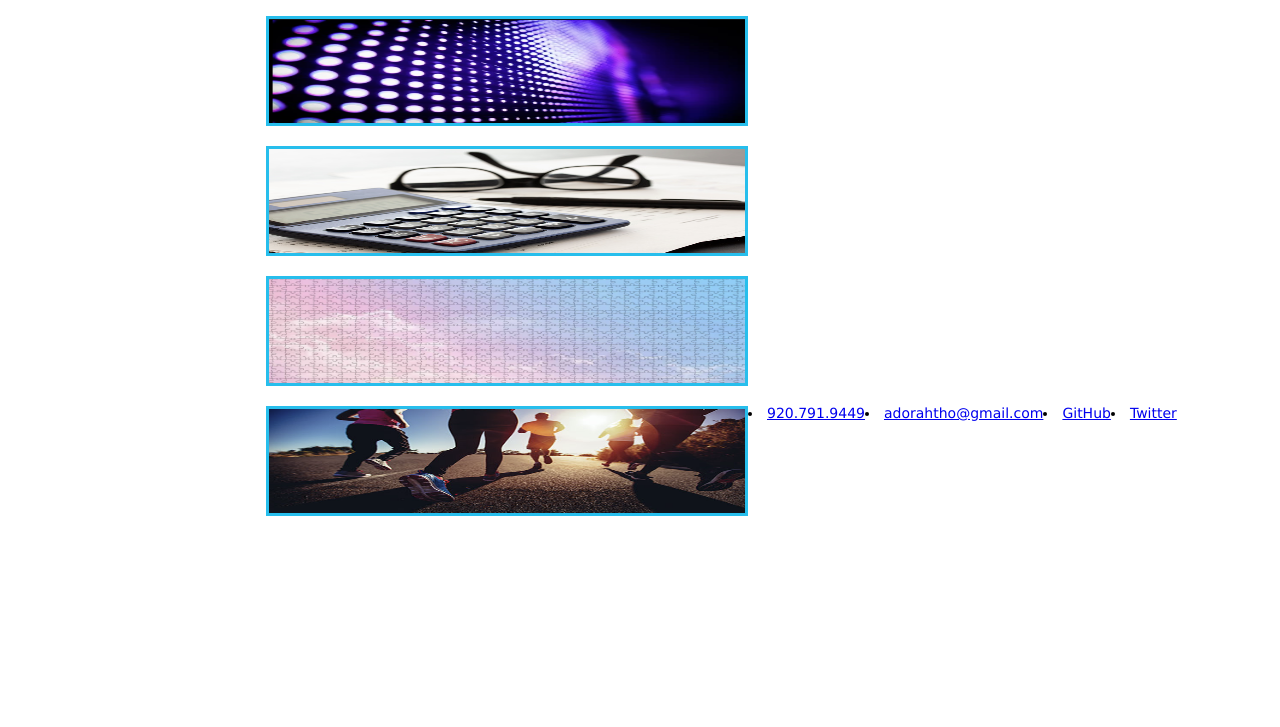
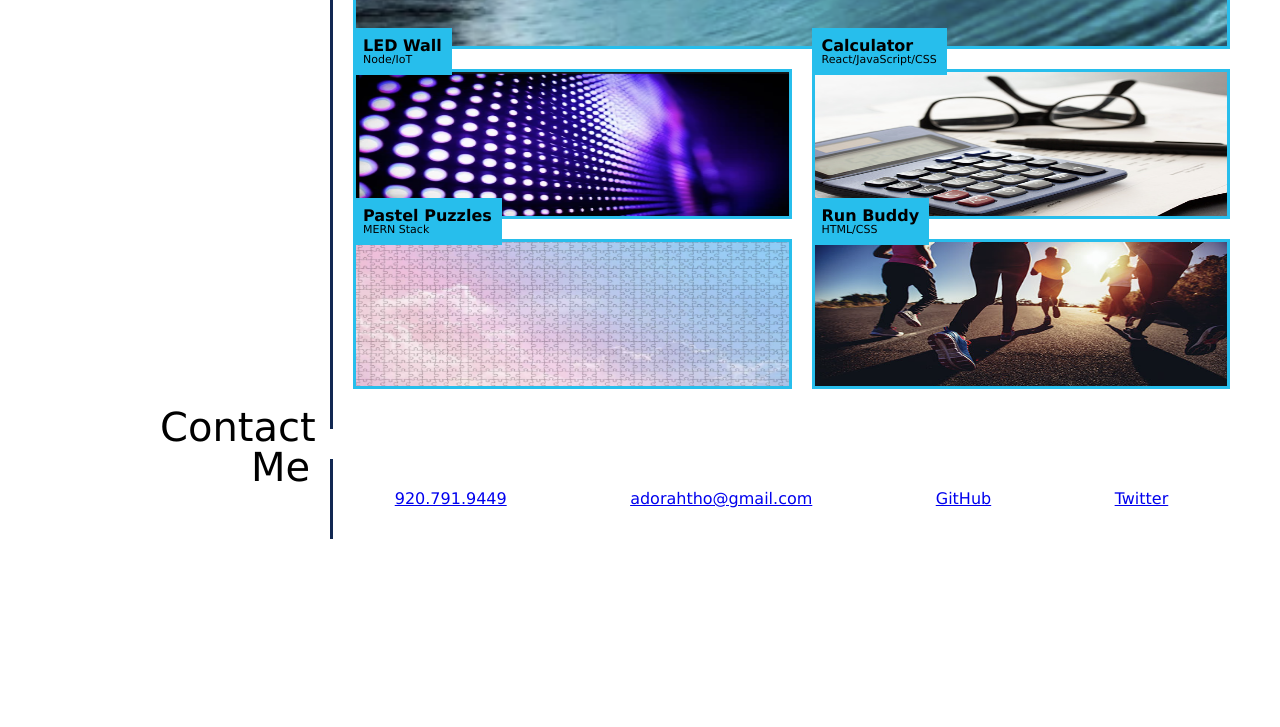
Before and after one commit to adorahtho/portfolio, a plain HTML site: page index.html in a window 1280 px wide. Shown: the part 755-1482 px from the top of the page. Before the commit the page ends 1401 px from the top, so only its background shows below. Drawn offline with Linux system fonts and the light colour scheme; files whose address does not match are found by name.

Commit message:
added reset.css and made additional edits to index.html and style.css

```diff
--- a/index.html
+++ b/index.html
@@ -2,9 +2,10 @@
 <html lang="en">
 
 <head>
+  <title>Adorah's Portfolio</title>
   <meta charset="UTF-8" />
   <meta name="viewport" content="width=device-width, initial-scale=1" />
-  <title>Adorah's Portfolio</title>
+  <link rel="stylesheet" type="text/css" href="./reset.css"/>
   <link rel="stylesheet" type="text/css" href="./style.css"/>
 </head>
 
@@ -31,30 +32,61 @@
       <aside>
         <ul>
           <li>
-            <p id="aboutme">About Me</p></li>
+            <p id="aboutme">About Me</p>
+          </li>
+          <li class="work-sidebar">
+            <p class="work-borderline" id="work">Work</p>
+          </li>
           <li>
-            <p id="work">Work</p></li>
-          <li>
-            <p id="contactme">Contact Me</p></li>
+            <p id="contactme">Contact Me</p>
+          </li>
         </ul>
       </aside>
 
       <article>
         <p class="aboutme-text">
-          Hello, my name is Adorah Tho. I am a mom of two and currently work as a Prior Authorization Clerical Analyst. In my position I work through different queues reviewing prior authorizations for different types of services. Once in awhile I will hear about the system side and see things get updated or changed. That was when I first started getting curious about coding so I decided to dabble in a little HTML and CSS on Codecamy. The simple things I was learning like creating a paragraph, a list, or adding a submit button made me feel so excited because those were little things I use and see everyday while working or using my phone. It really made realize all the posibilities that there are with coding and gives me the desire to learn more.</p>
+          Hello, my name is Adorah Tho. I am a mom of two and currently work as a Prior Authorization Clerical Analyst. In my position I work through different queues reviewing prior authorizations for different types of services. Once in awhile I will hear about the system side and see things get updated or changed. That was when I first started getting curious about coding so I decided to dabble in a little HTML and CSS on Codecamy. The simple things I was learning like creating a paragraph, a list, or adding a submit button made me feel so excited because those were little things I use and see everyday while working or using my phone. It really made realize all the posibilities that there are with coding and gives me the desire to learn more.
+        </p>
+
         <section>
           <div class="work-images">
             <img src="./Images/surf-report.png" alt="surf report" class="card" id="card-surf"/>
+              <div class="image-text" id="surf-text">
+                <h4>Surf Report</h4>
+                <p class="small-fontsize">MERN Stack</p>
+              </div>
+          <div class="left-images">
             <img src="./Images/LED-wall.png" alt="LED wall" class="card" id="left-cards"/>
+              <div class="image-text" id="led-text">
+                <h4>LED Wall</h4>
+                <p class="small-fontsize">Node/IoT</p>
+              </div>
+            <img src="./Images/pastel-puzzles.png" alt="pastel puzzles" class="card"/>
+              <div class="image-text" id="puzzles-text">
+                <h4>Pastel Puzzles</h4>
+                <p class="small-fontsize">MERN Stack</p>
+              </div>
+          </div>
+          <div class="right-images">
             <img src="./Images/calculator.png" alt="calculator" class="card" id="right-cards"/>
-            <img src="./Images/pastel-puzzles.png" alt="pastel puzzles" class="card" id="left-cards"/>
-            <img src="./Images/run-buddy.png"   alt="run buddy" class="card" id="right-cards/>
+              <div class="image-text" id="calculator-text">
+                <h4>Calculator</h4>
+                <p class="small-fontsize">React/JavaScript/CSS</p>
+              </div>
+            <img src="./Images/run-buddy.png" alt="run buddy" class="card"/>
+              <div class="image-text" id="run-text">
+                <h4>Run Buddy</h4>
+                <p class="small-fontsize">HTML/CSS</p>
+              </div>
           </div>
-          <ul>
-            <li><a href="#">920.791.9449</a></li>
-            <li><a href="#">adorahtho@gmail.com</a></li>
-            <li><a href="#">GitHub</a></li>
-            <li><a href="#">Twitter</a></li>
+        </section>
+
+        <section class="contactme-section">
+          <ul class="contactme-ul">
+            <li class="contactme-li"><a href="#">920.791.9449</a></li>
+            <li class="contactme-li"><a href="#">adorahtho@gmail.com</a></li>
+            <li class="contactme-li"><a href="#">GitHub</a></li>
+            <li class="contactme-li"><a href="#">Twitter</a></li>
           </ul>
         </section>
       </article>
--- /dev/null
+++ b/reset.css
@@ -0,0 +1,41 @@
+* {
+    margin: 0;
+    padding: 0;
+    box-sizing: border-box;
+  }
+
+  html {
+    height: 100%;
+  }
+
+  body {
+    min-height: 100%;
+    line-height: 1;
+    font-family: sans-serif;
+  }
+
+  h1,
+  h2,
+  h3,
+  h4,
+  h5,
+  h6 {
+    font-size: 100%;
+  }
+
+  input,
+  select,
+  option,
+  optgroup,
+  textarea,
+  button,
+  pre,
+  code {
+    font-size: 100%;
+    font-family: inherit;
+  }
+
+  ol,
+  ul {
+    list-style: none;
+  }
--- a/style.css
+++ b/style.css
@@ -13,9 +13,7 @@ body {
   font-family:'Lucida Sans', 'Lucida Sans Regular', 'Lucida Grande';
   display: flex;
   flex-direction: column;
-  min-height: 100%;
-  justify-content: flex-start;
-  line-height: 1;
+  margin: 0;
 }
 
 header {
@@ -66,7 +64,7 @@ div img {
 .background-text {
   position: absolute;
   background-color: var(--light-blue);
-  top: 200px;
+  top: 260px;
   right: 60px;
   padding: 10px 25px 10px 25px;
   font-weight: bold;
@@ -76,83 +74,149 @@ div img {
 section {
   display: flex;
   flex-wrap: wrap;
-  flex-grow: 1;
 }
 
 aside {
   display: flex;
-  flex: 1;
   flex-wrap: wrap;
-  text-align: right;
   font-size: 40px;
   padding-top: 20px;
+  width: fit-content;
+  height: fit-content;
 }
 
 aside ul {
-  box-sizing: content-box;
-  width: 100%;
-  height: 600px;
+  width: fit-content;
 }
 
 aside li {
   list-style: none;
-  box-sizing: content-box;
-  width: 100%;
-  height: 150px;
+  width: fit-content;
+  height: 160px;
 }
 
 aside p {
-  box-sizing: content-box;
-  width: 100%;
-  height: 120px;
-  border-right: solid var(--dark-blue);
-  justify-content: space-between;
-  padding-right: 10px;
+  width: 150px;
+  text-align: right;
+  margin-left: 160px;
+}
+
+.work-sidebar {
+  height: fit-content;
+}
+
+.work-borderline {
+  height: 700px;
 }
 
 article {
   flex: 4;
-  padding: 25px 50px 50px 25px;
+  padding: 25px 50px 20px 20px;
+  height: 1200px;
   display: flex;
   flex-wrap: wrap;
-  justify-content: space-evenly;
-  align-items: flex-start;
+  flex-direction: column;
 }
 
-.aboutme-text, .work-images {
+.aboutme-text {
   font-size: 14px;
   box-sizing: content-box;
-  width: 100%;
-  height: auto;
-  padding-bottom: 60px;
+  width: fit-content;
+  height: fit-content;
+  padding-left: 20px;
+  padding-bottom: 20px;
+  margin-bottom: 30px;
+  border-left: solid var(--dark-blue);
+  display: flex;
+  flex-wrap: wrap;
+  line-height: 1.5;
 }
 
 .work-images {
   display: flex;
   flex-wrap: wrap;
+  padding-left: 20px;
+  border-left: solid var(--dark-blue);
+  padding-bottom: 20px;
+  margin-bottom: 30px;
+}
+
+.card {
+  height: 150px;
+  border: solid var(--light-blue);
+  margin-bottom: 20px;
+  display: flex;
 }
 
 #card-surf {
-  border: solid var(--light-blue);
   margin-bottom: 20px;
   width: 100%;
   height: 300px;
+}
+
+.left-images {
+  width: 50%;
+}
+
+.right-images {
+  padding-left: 20px;
+  width: 50%;
 }
 
 .card:hover {
   opacity: .6;
 }
 
-.card {
-  width: 50%;
-  height: 110px;
-  border: solid var(--light-blue);
-  margin-bottom: 20px;
-  display: flex;
+.image-text {
+  position: absolute;
+  background-color: var(--light-blue);
+  padding: 10px;
 }
 
-#left-cards {
-  margin-right: 20px;
+.small-fontsize {
+  font-size: 11px;
+}
+
+#surf-text {
+  bottom: 140px;
+}
+
+#led-text {
+  bottom: -30px;
+}
+
+#puzzles-text {
+  bottom: -200px;
+}
+
+#calculator-text {
+  bottom: -30px;
+}
+
+#run-text {
+  bottom: -200px;
+}
+
+.contactme-section {
+  height: 80px;
+  border-left: solid var(--dark-blue);
+}
+
+.contactme-ul {
+  display: flex;
+  flex-wrap: wrap;
+  justify-content:space-evenly;
+  width: 100%;
+}
+
+.contactme-li {
+  display: inline;
+  margin: auto;
+  text-decoration: none;
+}
+
+a[href^="#"]::before {
+  text-decoration: none;
 }
 
 @media screen and (max-width: 850px) {
@@ -160,10 +224,6 @@ article {
     flex-direction: column;
     flex-wrap: wrap;
     background-color: rgb(23, 23, 105);
-  }
-  /*.work {
-    display: flex;
-    flex-wrap: wrap;*/
   }
   .card {
     display: flex;
@@ -178,7 +238,6 @@ article {
     box-sizing: content-box;
     width: 100%;
     height: 120px;
-    border-right: solid var(--dark-blue);
     justify-content: space-between;
     padding-right: 10px;
   }
```
